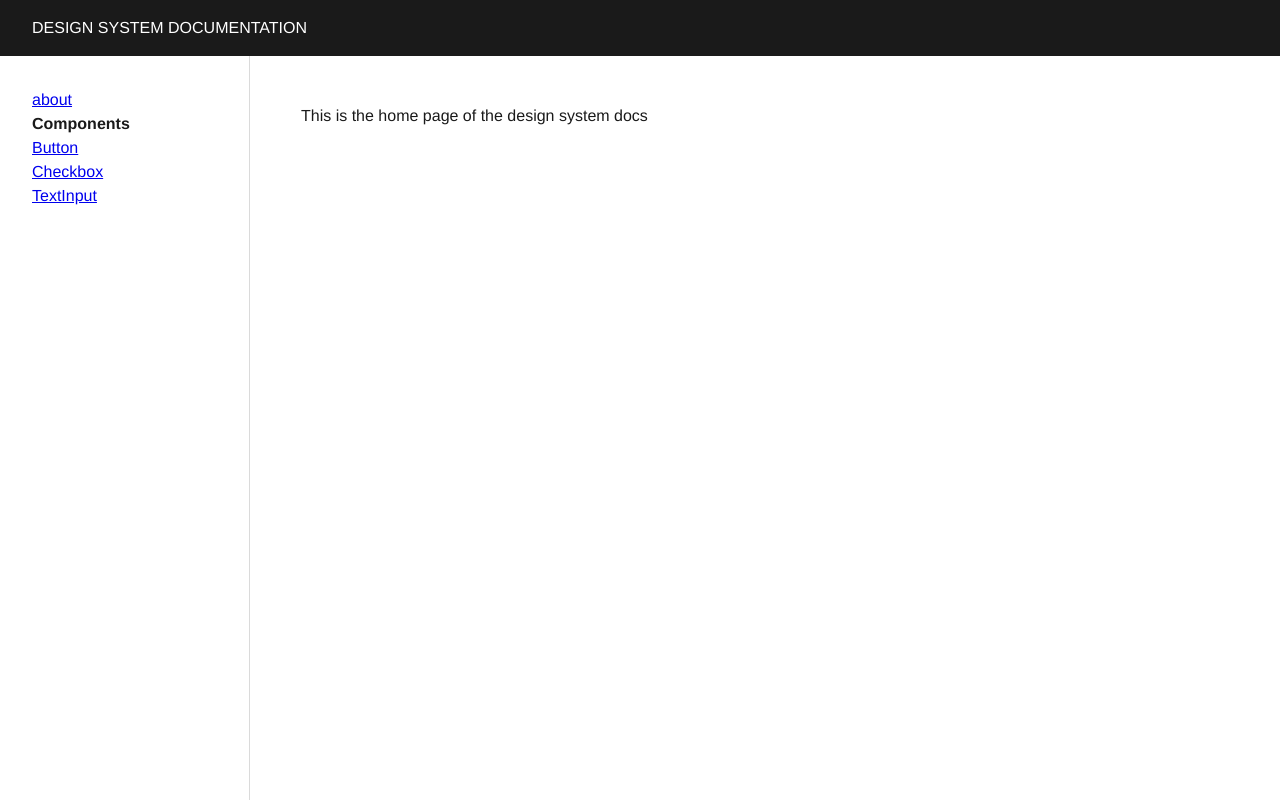
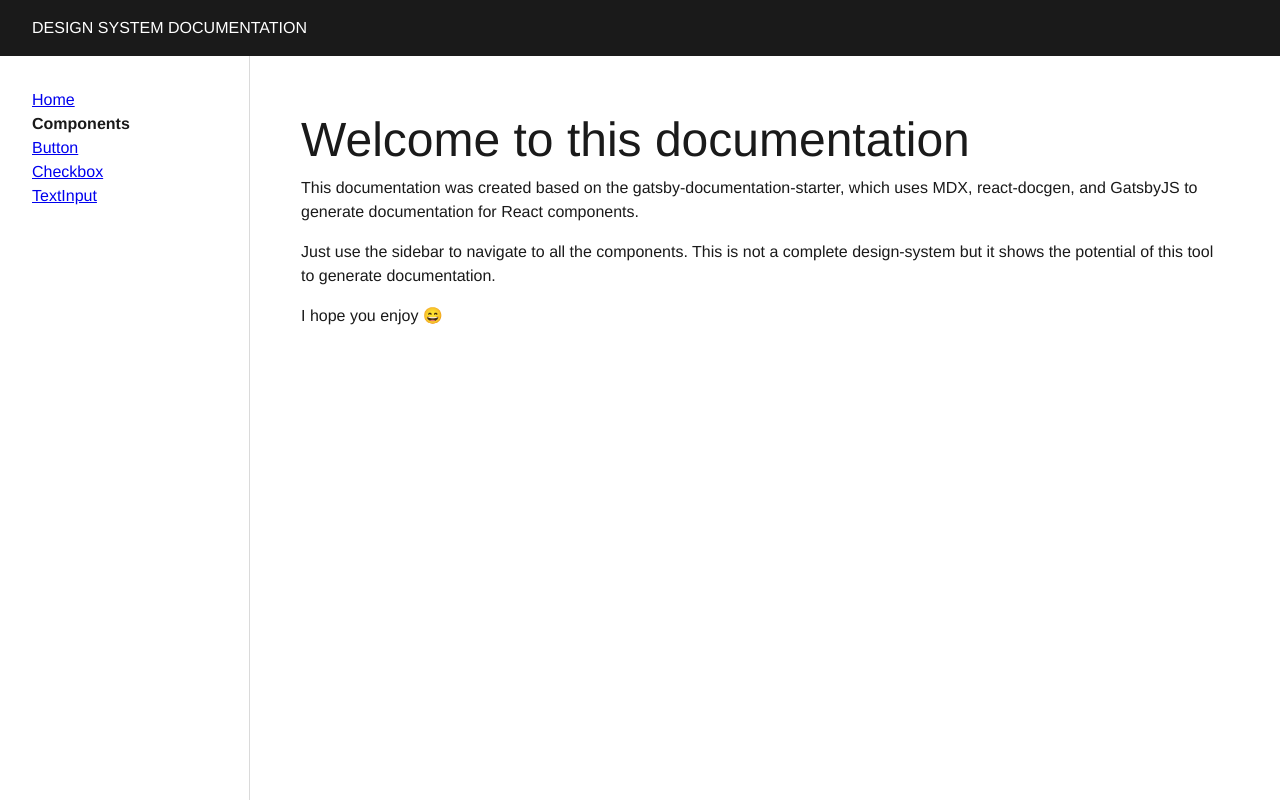
Before and after one commit to gui-santos/design-system, a Gatsby site: page / in a window 1280 px wide. Built offline with nearby package versions, Linux system fonts and the light colour scheme; Gatsby itself is replaced by a stand-in of ours; some packages are replaced by stand-ins of ours.

Commit message:
feat: update home

```diff
--- a/gatsby-config.js
+++ b/gatsby-config.js
@@ -5,8 +5,8 @@ module.exports = {
     sidebar: {
       pages: [
         {
-          slug: '/about',
-          title: 'about',
+          slug: '/',
+          title: 'Home',
         },
       ],
     },
@@ -23,44 +23,5 @@ module.exports = {
     },
     'gatsby-transformer-react-docgen',
     'gatsby-plugin-styled-components',
-    // {
-    //   resolve: `gatsby-transformer-remark`,
-    //   options: {
-    //     plugins: [
-    //       'gatsby-remark-copy-linked-files',
-    //       {
-    //         resolve: `gatsby-remark-images`,
-    //         options: {
-    //           maxWidth: 1080,
-    //         },
-    //       },
-    //       {
-    //         resolve: `gatsby-remark-prismjs`,
-    //         options: {
-    //           // Class prefix for <pre> tags containing syntax highlighting;
-    //           // defaults to 'language-' (eg <pre class="language-js">).
-    //           // If your site loads Prism into the browser at runtime,
-    //           // (eg for use with libraries like react-live),
-    //           // you may use this to prevent Prism from re-processing syntax.
-    //           // This is an uncommon use-case though;
-    //           // If you're unsure, it's best to use the default value.
-    //           classPrefix: 'language-',
-    //           // This is used to allow setting a language for inline code
-    //           // (i.e. single backticks) by creating a separator.
-    //           // This separator is a string and will do no white-space
-    //           // stripping.
-    //           // A suggested value for English speakers is the non-ascii
-    //           // character '›'.
-    //           inlineCodeMarker: null,
-    //           // This lets you set up language aliases.  For example,
-    //           // setting this to '{ sh: "bash" }' will let you use
-    //           // the language "sh" which will highlight using the
-    //           // bash highlighter.
-    //           aliases: {},
-    //         },
-    //       },
-    //     ],
-    //   },
-    // },
   ],
 };
--- a/src/components/sidebar.js
+++ b/src/components/sidebar.js
@@ -23,7 +23,7 @@ function Sidebar({ components, sidebarLinks }) {
       {components.map(({ node: { id, frontmatter } }) => (
         <div key={id}>
           <Link
-            to={`${frontmatter.menu.toLowerCase()}/${frontmatter.name.toLowerCase()}`}
+            to={`/${frontmatter.menu.toLowerCase()}/${frontmatter.name.toLowerCase()}`}
           >
             {frontmatter.name}
           </Link>
--- a/src/pages/index.js
+++ b/src/pages/index.js
@@ -7,7 +7,18 @@ function IndexPage() {
   return (
     <Layout>
       <SEO title="Home" />
-      <p>This is the home page of the design system docs</p>
+      <h1>Welcome to this documentation</h1>
+      <p>
+        This documentation was created based on the
+        gatsby-documentation-starter, which uses MDX, react-docgen, and GatsbyJS
+        to generate documentation for React components.
+      </p>
+      <p>
+        Just use the sidebar to navigate to all the components. This is not a
+        complete design-system but it shows the potential of this tool to
+        generate documentation.
+      </p>
+      <p>I hope you enjoy 😄</p>
     </Layout>
   );
 }
```
Also changed, not shown: src/pages/about.js (deleted, +0 -22 lines).
